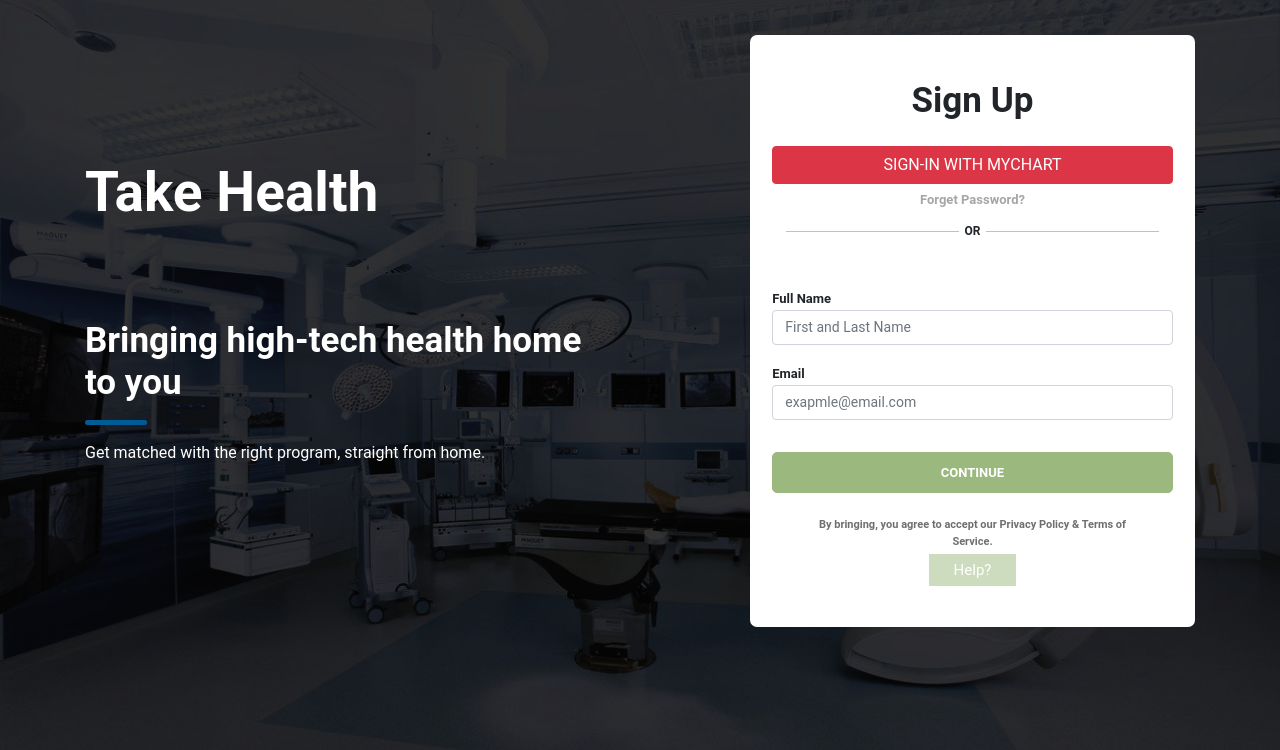
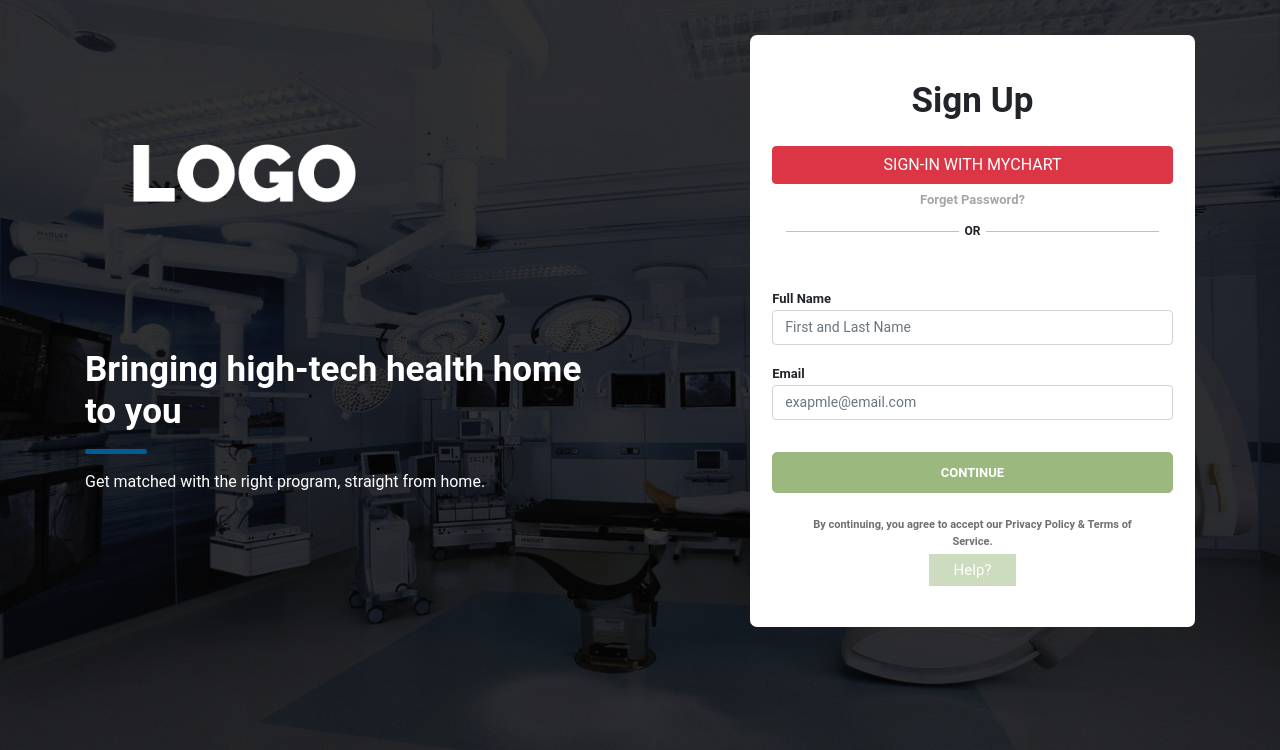
Before and after one commit to muhammadidreesshaikh/take-health-react, a React (Create React App) app: page / in a window 1280 px wide. Shown: the top 750 px of the page. Built offline with nearby package versions, Linux system fonts and the light colour scheme.

Commit message:
feedback fixes done

```diff
--- a/src/assets/css/signup.css
+++ b/src/assets/css/signup.css
@@ -9,7 +9,12 @@
 }
 
 .signup .logo{
-    padding: 25% 0 0 0;
+    padding: 15% 0 0 0;
+}
+
+.signup .logo img{
+    width: 50%;
+    height: auto;
 }
 
 .signup .logo h1{
--- a/src/components/signup/Signup.js
+++ b/src/components/signup/Signup.js
@@ -1,7 +1,7 @@
 import React from 'react'
 import { Link } from 'react-router-dom';
 import '../../assets/css/signup.css';
-// import logo from '../assets/img/logo_465x320.png'
+import Logo from '../../assets/img/logo.png'
 
 class Signup extends React.Component {
 
@@ -31,7 +31,8 @@ class Signup extends React.Component {
 
                             <div className="col-12 col-md-7 col-lg-7">
                                 <div className='logo'>
-                                   <h1>Take Health</h1>
+                                   {/* <h1>Take Health</h1> */}
+                                   <img src={Logo} />
 
                                    <div className="inner">
                                     <h3>Bringing high-tech health home to you</h3>
@@ -63,7 +64,7 @@ class Signup extends React.Component {
                                     <div className="row text-center">
                                         <div className="col-12">
                                             <Link to="/main" submit className="bg-green w-100 d-block mt-3 font-weight-bold">CONTINUE</Link>
-                                            <p class="text-center pt-4">By bringing, you agree to accept our Privacy Policy & Terms of Service.</p>
+                                            <p class="text-center pt-4">By continuing, you agree to accept our Privacy Policy & Terms of Service.</p>
 
                                             <div className="pt-2">
                                                 <a className="help" href="#">Help?</a>
--- a/src/components/thebasics/Billing.js
+++ b/src/components/thebasics/Billing.js
@@ -13,7 +13,8 @@ class Billing extends React.Component {
 
         this.state = {
             data: [],
-            loading: false
+            loading: false,
+            billing: false
         };
     }
 
@@ -23,6 +24,12 @@ class Billing extends React.Component {
         this.setState({
             loading: true
         });
+    }
+
+    changeBilling = () => {
+        this.setState({
+            billing: !this.state.billing
+        })
     }
 
     render() {
@@ -53,11 +60,23 @@ class Billing extends React.Component {
                                     </div>
 
                                     <div className="form-check pt-5">
-                                        <input class="form-check-input" type="checkbox"></input>
+                                        <input class="form-check-input" type="checkbox" onChange={() => {this.changeBilling()}}></input>
                                         <label class="form-check-label" for="defaultCheck1">
                                             Bill to a different address?
                                         </label>
                                     </div>
+
+
+                                        {
+                                            this.state.billing == true ?
+                                            <div class="form-group pt-2">
+                                                <label className="change">New Billing Address</label>
+                                                <textarea class="form-control" rows="2"></textarea>
+                                            </div>
+                                            :
+                                            null
+                                        }
+
 
                                     <form>
                                         <div class="form-group pt-2">
--- a/src/components/thebasics/Main.js
+++ b/src/components/thebasics/Main.js
@@ -27,7 +27,7 @@ class Main extends React.Component {
         this.state = {
             data: [],
             loading: false,
-            step: 1
+            step: 8
         };
     }
 
--- a/src/components/thebasics/StepOne.js
+++ b/src/components/thebasics/StepOne.js
@@ -36,7 +36,7 @@ class StepOne extends React.Component {
                                     </div>
 
                                     <div className="col-12 col-md-12 col-lg-12">
-                                        <h6>These questios will help us ensure you are eligible for treatment.</h6>
+                                        <h6>These questions will help us ensure you are eligible for treatment.</h6>
                                     </div>
 
                                     <div className="col-12 col-md-12 col-lg-12">
```
Also changed, not shown: src/assets/img/logo.png (added), src/components/thebasics/Shipping.js (line endings or trailing spaces).
